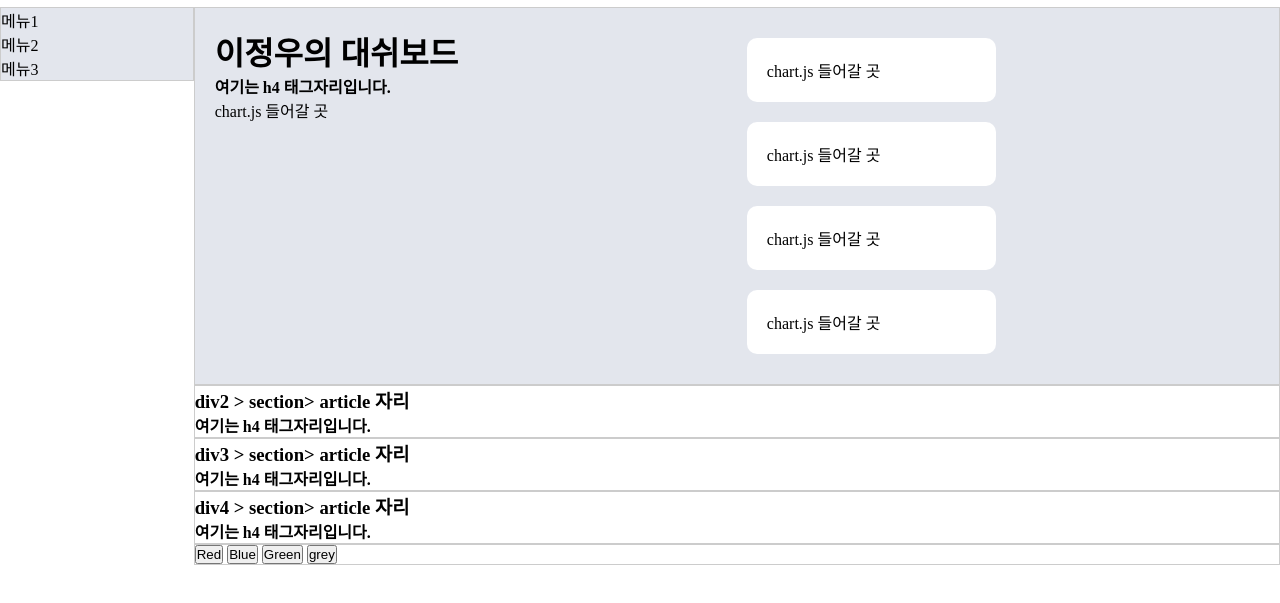
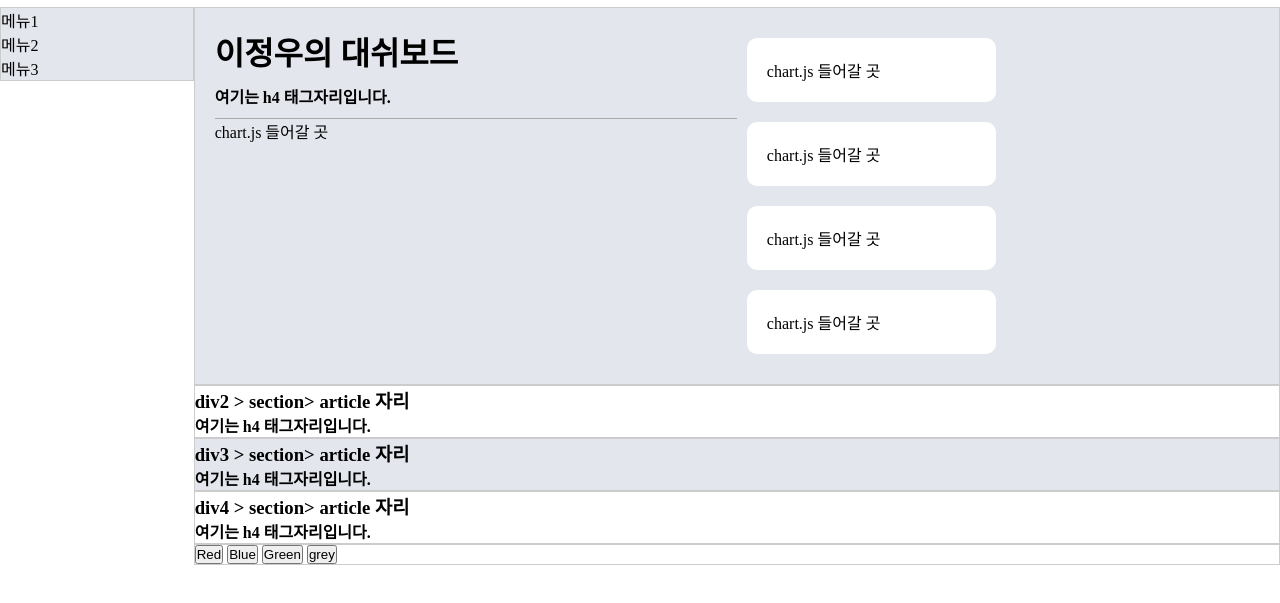
Before and after one commit to veloperlee/theme, a plain HTML site: page index.html in a window 1280 px wide. Shown: the part 37-640 px from the top of the page. Drawn offline with Linux system fonts and the light colour scheme.

Commit message:
완성좀 하자

```diff
--- a/index.css
+++ b/index.css
@@ -51,11 +51,17 @@ main > div{
     width: 50%;
 }
 
+.left section article:nth-child(1){
+    border-bottom: 1px solid #aaa;
+}
+
 .left section article h2{
     font-size: 32px;
+    margin-bottom: 10px;
 }
 .left section article h4{
     font-size: 16px;
+    margin-bottom: 10px;
 }
 
 .right{
--- a/index.html
+++ b/index.html
@@ -54,7 +54,7 @@
 
                 </section>
             </div>
-            <div class="div3">
+            <div class="div3 color">
                 <section>
                     <h3>div3 > section> article 자리</h3>
                     <h4>여기는 h4 태그자리입니다.</h4>
```
